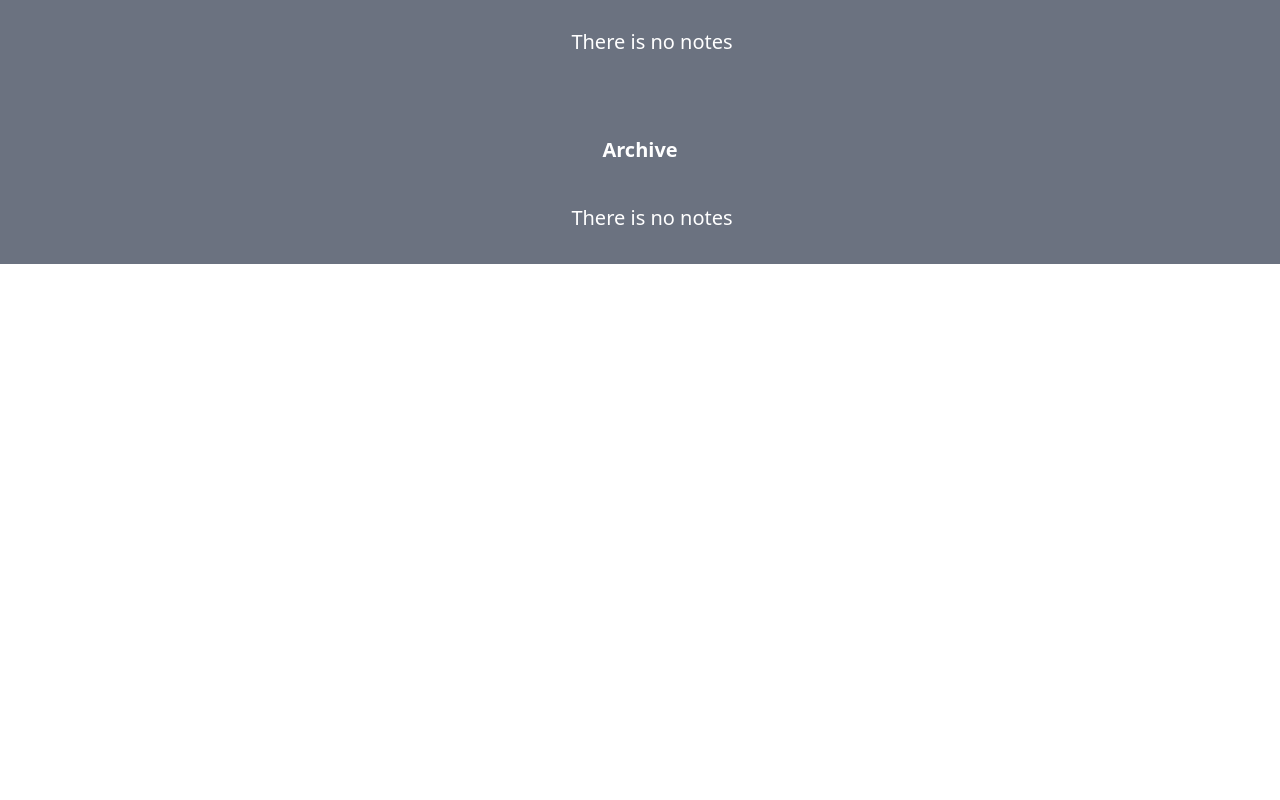
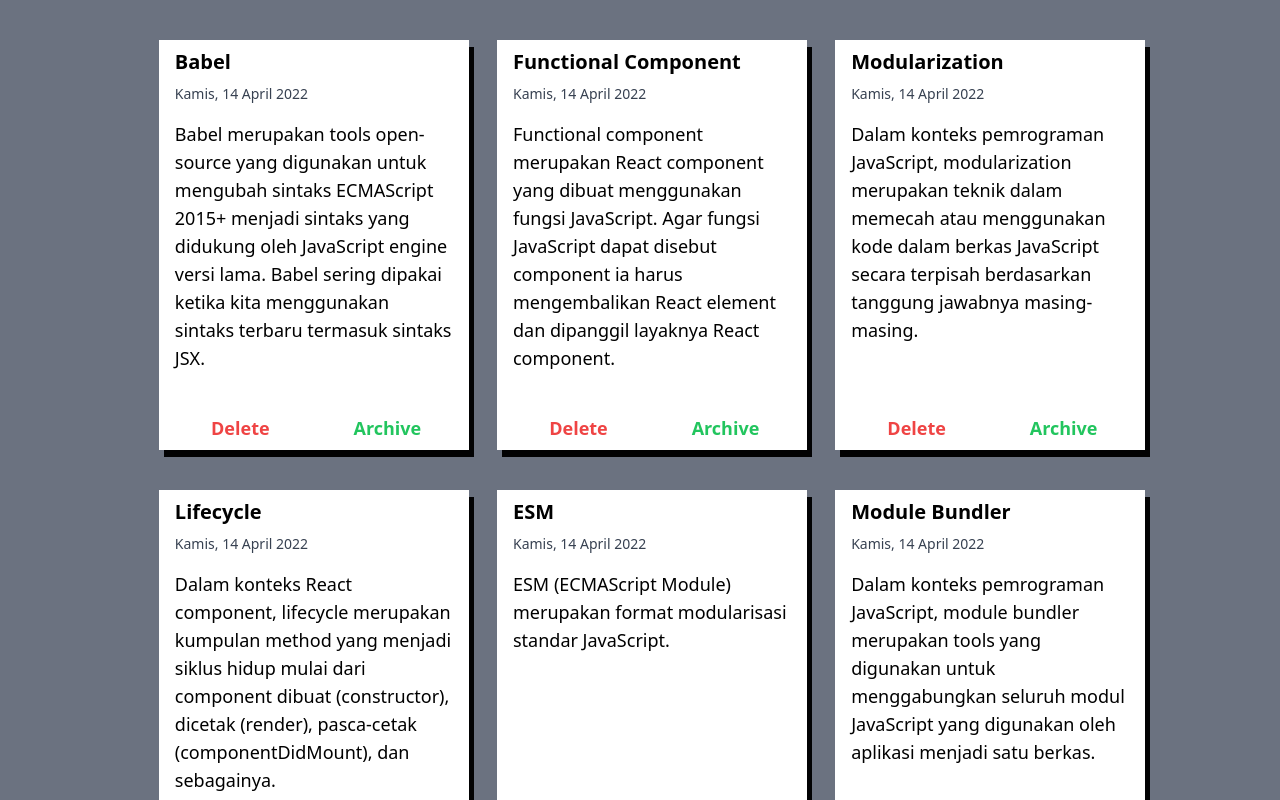
Before and after one commit to Maulidin-Ilham/idcamp-note-app, a React (Vite) app: page / in a window 1280 px wide. Shown: the part 640-1440 px from the top of the page. Before the commit the page ends 904 px from the top, so only its background shows below. Built offline with nearby package versions, Linux system fonts and the light colour scheme.

Commit message:
add initialize data

```diff
--- a/src/components/ArchivedList.jsx
+++ b/src/components/ArchivedList.jsx
@@ -1,16 +1,20 @@
 /* eslint-disable react/prop-types */
+
+import { showFormattedDate } from "../utils";
 
 const ArchivedList = ({ archive, handleUnarchive }) => {
   return (
     <>
       {archive.map((item) => (
         <div
-          className="h-[300px] w-[280px] bg-white mt-10 g-white py-2 px-4 shadow-[5px_7px_0_0_rgba(0,0,0,0.98)] flex flex-col justify-between "
+          className="h-[410px] w-[310px] bg-white mt-10 g-white py-2 px-4 shadow-[5px_7px_0_0_rgba(0,0,0,0.98)] flex flex-col justify-between "
           key={item.id}
         >
           <div>
             <h1 className=" text-xl font-bold capitalize">{item.title}</h1>
-            <h1 className=" mt-2 text-sm text-gray-700">{item.createdAt}</h1>
+            <h1 className=" mt-2 text-sm text-gray-700">
+              {showFormattedDate(item.createdAt)}
+            </h1>
             <h1 className=" mt-4 text-lg">{item.body}</h1>
           </div>
           <div className="flex flex-row justify-between  space-x-4">
--- a/src/components/Form.jsx
+++ b/src/components/Form.jsx
@@ -11,18 +11,8 @@
   let max = 50;
   const notify = () => toast.success("Note added successfully");
 
-  const dateOptions = {
-    weekday: "long",
-    day: "numeric",
-    month: "long",
-    year: "numeric",
-    locale: "id-ID",
-  };
-
   const [id, setId] = useState(today.getMilliseconds());
-  const [createdAt, setCreatedAt] = useState(
-    today.toLocaleDateString("id-ID", dateOptions)
-  );
+  const [createdAt, setCreatedAt] = useState(Date.now());
 
   const handleSubmit = (e) => {
     e.preventDefault();
--- a/src/components/NoteList.jsx
+++ b/src/components/NoteList.jsx
@@ -1,8 +1,9 @@
 /* eslint-disable no-unused-vars */
+
+import { showFormattedDate } from "../utils";
 
 /* eslint-disable react/prop-types */
 const NoteList = ({ note, handleDelete, handleArchive, search }) => {
-  // Filter the notes based on the search query in the title
   const filteredNotes = note.filter((item) =>
     item.title.toLowerCase().includes(search.toLowerCase())
   );
@@ -12,12 +13,14 @@
       {filteredNotes.length > 0 ? (
         filteredNotes.map((item) => (
           <div
-            className="h-[300px] w-[280px] break-words bg-white mt-10 g-white py-2 px-4 shadow-[5px_7px_0_0_rgba(0,0,0,0.98)] flex flex-col justify-between "
+            className="h-[410px] w-[310px] break-words bg-white mt-10 g-white py-2 px-4 shadow-[5px_7px_0_0_rgba(0,0,0,0.98)] flex flex-col justify-between "
             key={item.id}
           >
             <div className="">
               <h1 className=" text-xl font-bold capitalize">{item.title}</h1>
-              <h1 className=" mt-2 text-sm text-gray-700">{item.createdAt}</h1>
+              <h1 className=" mt-2 text-sm text-gray-700">
+                {showFormattedDate(item.createdAt)}
+              </h1>
               <h1 className=" mt-4 text-lg  ">{item.body}</h1>
             </div>
             <div className="flex flex-row justify-between  space-x-4">
--- a/src/pages/Home.jsx
+++ b/src/pages/Home.jsx
@@ -7,11 +7,13 @@
 import NoNote from "../components/NoNote";
 import ArchivedNote from "../components/ArchivedNote";
 import toast from "react-hot-toast";
+import { getInitialData, showFormattedDate } from "../utils";
 
 const Home = () => {
-  const [note, setNote] = useState([]);
+  const [note, setNote] = useState(getInitialData());
   const [archivedNote, setArchivedNote] = useState([]);
   const [search, setSearch] = useState("");
+
   const delete_notify = () => toast.success("Note deleted successfully");
   const getNote = (newNote) => {
     setNote([newNote, ...note]);
@@ -28,11 +30,9 @@
   const handleArchive = (id) => {
     const noteToArchive = note.find((item) => item.id === id);
 
-    // Remove the note from active notes
     const updatedNote = note.filter((item) => item.id !== id);
     setNote(updatedNote);
 
-    // Add the note to archived notes
     setArchivedNote([noteToArchive, ...archivedNote]);
   };
 
--- /dev/null
+++ b/src/utils/index.js
@@ -0,0 +1,56 @@
+const getInitialData = () => ([
+  {
+    id: 1,
+    title: "Babel",
+    body: "Babel merupakan tools open-source yang digunakan untuk mengubah sintaks ECMAScript 2015+ menjadi sintaks yang didukung oleh JavaScript engine versi lama. Babel sering dipakai ketika kita menggunakan sintaks terbaru termasuk sintaks JSX.",
+    createdAt: '2022-04-14T04:27:34.572Z',
+    archived: false,
+  },
+  {
+    id: 2,
+    title: "Functional Component",
+    body: "Functional component merupakan React component yang dibuat menggunakan fungsi JavaScript. Agar fungsi JavaScript dapat disebut component ia harus mengembalikan React element dan dipanggil layaknya React component.",
+    createdAt: '2022-04-14T04:27:34.572Z',
+    archived: false,
+  },
+  {
+    id: 3,
+    title: "Modularization",
+    body: "Dalam konteks pemrograman JavaScript, modularization merupakan teknik dalam memecah atau menggunakan kode dalam berkas JavaScript secara terpisah berdasarkan tanggung jawabnya masing-masing.",
+    createdAt: '2022-04-14T04:27:34.572Z',
+    archived: false,
+  },
+  {
+    id: 4,
+    title: "Lifecycle",
+    body: "Dalam konteks React component, lifecycle merupakan kumpulan method yang menjadi siklus hidup mulai dari component dibuat (constructor), dicetak (render), pasca-cetak (componentDidMount), dan sebagainya. ",
+    createdAt: '2022-04-14T04:27:34.572Z',
+    archived: false,
+  },
+  {
+    id: 5,
+    title: "ESM",
+    body: "ESM (ECMAScript Module) merupakan format modularisasi standar JavaScript.",
+    createdAt: '2022-04-14T04:27:34.572Z',
+    archived: false,
+  },
+  {
+    id: 6,
+    title: "Module Bundler",
+    body: "Dalam konteks pemrograman JavaScript, module bundler merupakan tools yang digunakan untuk menggabungkan seluruh modul JavaScript yang digunakan oleh aplikasi menjadi satu berkas.",
+    createdAt: '2022-04-14T04:27:34.572Z',
+    archived: false,
+  },
+]);
+
+const showFormattedDate = (date) => {
+  const options = {
+    weekday: "long",
+    year: "numeric",
+    month: "long",
+    day: "numeric"
+  }
+  return new Date(date).toLocaleDateString("id-ID", options)
+}
+
+export { getInitialData, showFormattedDate };
```
